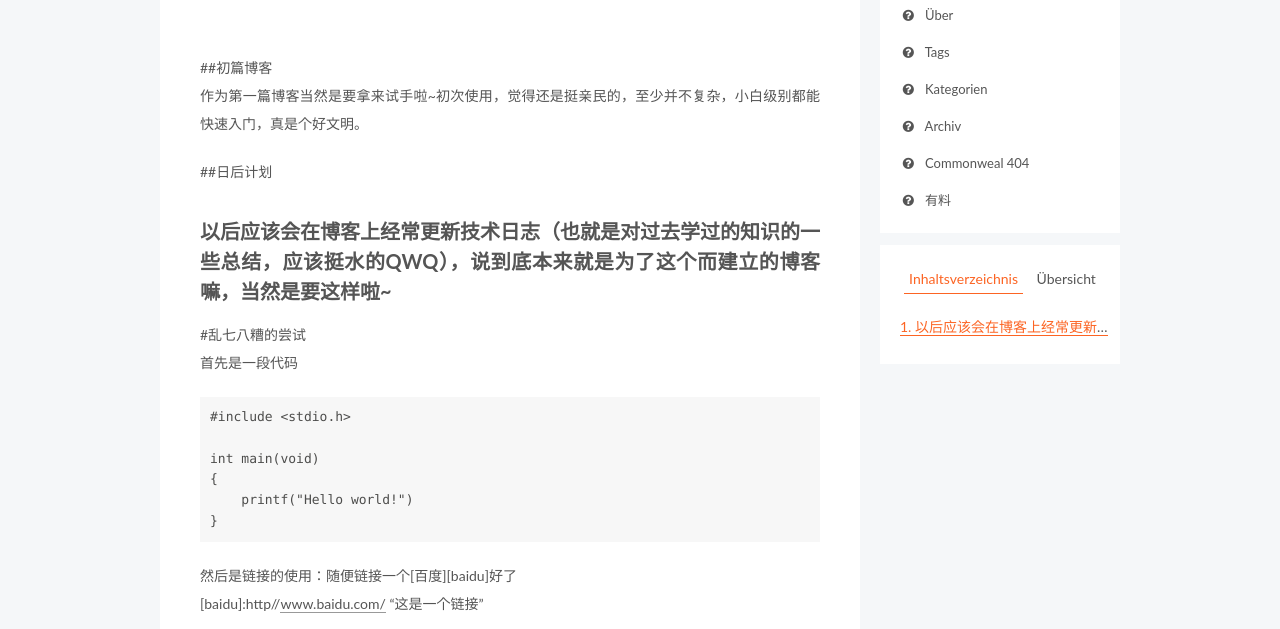
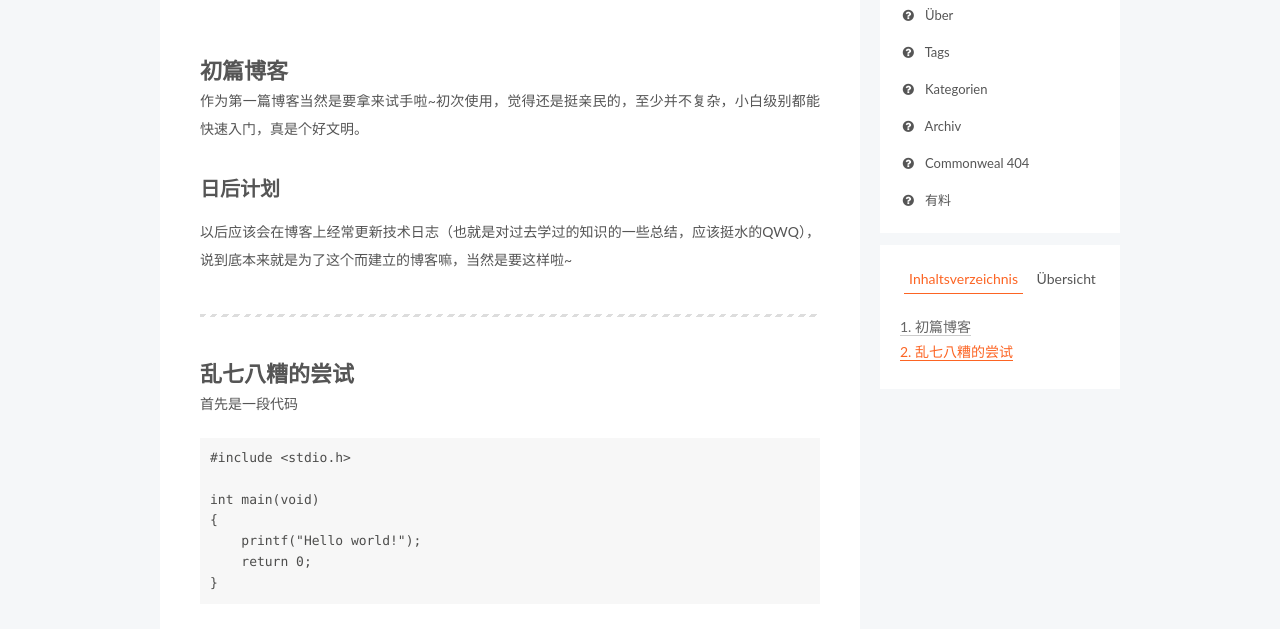
Before and after one commit to UBWprayer/UBWprayer.github.io, a plain HTML site: page 2018/03/12/第一次尝试/index.html in a window 1280 px wide. Shown: the part 149-778 px from the top of the page. Drawn offline with Linux system fonts and the light colour scheme.

Commit message:
Site updated: 2018-03-13 16:32:46

```diff
--- a/2018/03/12/第一次尝试/index.html
+++ b/2018/03/12/第一次尝试/index.html
@@ -79,16 +79,16 @@
 
 
 
-<meta name="description" content="##初篇博客作为第一篇博客当然是要拿来试手啦~初次使用，觉得还是挺亲民的，至少并不复杂，小白级别都能快速入门，真是个好文明。 ##日后计划 以后应该会在博客上经常更新技术日志（也就是对过去学过的知识的一些总结，应该挺水的QWQ），说到底本来就是为了这个而建立的博客嘛，当然是要这样啦~#乱七八糟的尝试首先是一段代码 #include &amp;lt;stdio.h&amp;gt;  int main(void) {">
+<meta name="description" content="初篇博客作为第一篇博客当然是要拿来试手啦~初次使用，觉得还是挺亲民的，至少并不复杂，小白级别都能快速入门，真是个好文明。 日后计划以后应该会在博客上经常更新技术日志（也就是对过去学过的知识的一些总结，应该挺水的QWQ），说到底本来就是为了这个而建立的博客嘛，当然是要这样啦~  乱七八糟的尝试首先是一段代码 #include &amp;lt;stdio.h&amp;gt;  int main(void) {">
 <meta property="og:type" content="article">
 <meta property="og:title" content="第一次尝试">
 <meta property="og:url" content="http://yoursite.com/2018/03/12/第一次尝试/index.html">
 <meta property="og:site_name" content="Hexo">
-<meta property="og:description" content="##初篇博客作为第一篇博客当然是要拿来试手啦~初次使用，觉得还是挺亲民的，至少并不复杂，小白级别都能快速入门，真是个好文明。 ##日后计划 以后应该会在博客上经常更新技术日志（也就是对过去学过的知识的一些总结，应该挺水的QWQ），说到底本来就是为了这个而建立的博客嘛，当然是要这样啦~#乱七八糟的尝试首先是一段代码 #include &amp;lt;stdio.h&amp;gt;  int main(void) {">
-<meta property="og:updated_time" content="2018-03-13T08:28:09.383Z">
+<meta property="og:description" content="初篇博客作为第一篇博客当然是要拿来试手啦~初次使用，觉得还是挺亲民的，至少并不复杂，小白级别都能快速入门，真是个好文明。 日后计划以后应该会在博客上经常更新技术日志（也就是对过去学过的知识的一些总结，应该挺水的QWQ），说到底本来就是为了这个而建立的博客嘛，当然是要这样啦~  乱七八糟的尝试首先是一段代码 #include &amp;lt;stdio.h&amp;gt;  int main(void) {">
+<meta property="og:updated_time" content="2018-03-13T08:32:31.114Z">
 <meta name="twitter:card" content="summary">
 <meta name="twitter:title" content="第一次尝试">
-<meta name="twitter:description" content="##初篇博客作为第一篇博客当然是要拿来试手啦~初次使用，觉得还是挺亲民的，至少并不复杂，小白级别都能快速入门，真是个好文明。 ##日后计划 以后应该会在博客上经常更新技术日志（也就是对过去学过的知识的一些总结，应该挺水的QWQ），说到底本来就是为了这个而建立的博客嘛，当然是要这样啦~#乱七八糟的尝试首先是一段代码 #include &amp;lt;stdio.h&amp;gt;  int main(void) {">
+<meta name="twitter:description" content="初篇博客作为第一篇博客当然是要拿来试手啦~初次使用，觉得还是挺亲民的，至少并不复杂，小白级别都能快速入门，真是个好文明。 日后计划以后应该会在博客上经常更新技术日志（也就是对过去学过的知识的一些总结，应该挺水的QWQ），说到底本来就是为了这个而建立的博客嘛，当然是要这样啦~  乱七八糟的尝试首先是一段代码 #include &amp;lt;stdio.h&amp;gt;  int main(void) {">
 
 
 
@@ -348,16 +348,18 @@
 
 
 
-        <p>##初篇博客<br>作为第一篇博客当然是要拿来试手啦~初次使用，觉得还是挺亲民的，至少并不复杂，小白级别都能快速入门，真是个好文明。</p>
-<p>##日后计划</p>
-<h2 id="以后应该会在博客上经常更新技术日志（也就是对过去学过的知识的一些总结，应该挺水的QWQ），说到底本来就是为了这个而建立的博客嘛，当然是要这样啦"><a href="#以后应该会在博客上经常更新技术日志（也就是对过去学过的知识的一些总结，应该挺水的QWQ），说到底本来就是为了这个而建立的博客嘛，当然是要这样啦" class="headerlink" title="以后应该会在博客上经常更新技术日志（也就是对过去学过的知识的一些总结，应该挺水的QWQ），说到底本来就是为了这个而建立的博客嘛，当然是要这样啦~"></a>以后应该会在博客上经常更新技术日志（也就是对过去学过的知识的一些总结，应该挺水的QWQ），说到底本来就是为了这个而建立的博客嘛，当然是要这样啦~</h2><p>#乱七八糟的尝试<br>首先是一段代码</p>
+        <h1 id="初篇博客"><a href="#初篇博客" class="headerlink" title="初篇博客"></a>初篇博客</h1><p>作为第一篇博客当然是要拿来试手啦~初次使用，觉得还是挺亲民的，至少并不复杂，小白级别都能快速入门，真是个好文明。</p>
+<h2 id="日后计划"><a href="#日后计划" class="headerlink" title="日后计划"></a>日后计划</h2><p>以后应该会在博客上经常更新技术日志（也就是对过去学过的知识的一些总结，应该挺水的QWQ），说到底本来就是为了这个而建立的博客嘛，当然是要这样啦~</p>
+<hr>
+<h1 id="乱七八糟的尝试"><a href="#乱七八糟的尝试" class="headerlink" title="乱七八糟的尝试"></a>乱七八糟的尝试</h1><p>首先是一段代码</p>
 <pre><code>#include &lt;stdio.h&gt;
 
 int main(void)
 {
-    printf(&quot;Hello world!&quot;)
+    printf(&quot;Hello world!&quot;);
+    return 0;
 }
-</code></pre><p>然后是链接的使用：随便链接一个[百度][baidu]好了<br>[baidu]:http//<a href="http://www.baidu.com/" target="_blank" rel="noopener">www.baidu.com/</a> “这是一个链接”</p>
+</code></pre><p>然后是链接的使用：随便链接一个[百度][1]好了<br>[1]:http//<a href="http://www.baidu.com/" target="_blank" rel="noopener">www.baidu.com/</a> “这是一个链接”</p>
 <blockquote>
 <p>不明觉厉的区块引用</p>
 <blockquote>
@@ -510,7 +512,7 @@ int main(void)
 
 
 
-              <div class="post-toc-content"><ol class="nav"><li class="nav-item nav-level-2"><a class="nav-link" href="#以后应该会在博客上经常更新技术日志（也就是对过去学过的知识的一些总结，应该挺水的QWQ），说到底本来就是为了这个而建立的博客嘛，当然是要这样啦"><span class="nav-number">1.</span> <span class="nav-text">以后应该会在博客上经常更新技术日志（也就是对过去学过的知识的一些总结，应该挺水的QWQ），说到底本来就是为了这个而建立的博客嘛，当然是要这样啦~</span></a></li></ol></div>
+              <div class="post-toc-content"><ol class="nav"><li class="nav-item nav-level-1"><a class="nav-link" href="#初篇博客"><span class="nav-number">1.</span> <span class="nav-text">初篇博客</span></a><ol class="nav-child"><li class="nav-item nav-level-2"><a class="nav-link" href="#日后计划"><span class="nav-number">1.1.</span> <span class="nav-text">日后计划</span></a></li></ol></li><li class="nav-item nav-level-1"><a class="nav-link" href="#乱七八糟的尝试"><span class="nav-number">2.</span> <span class="nav-text">乱七八糟的尝试</span></a></li></ol></div>
 
 
           </div>
```
Also changed, not shown: index.html (+7 -5 lines).
